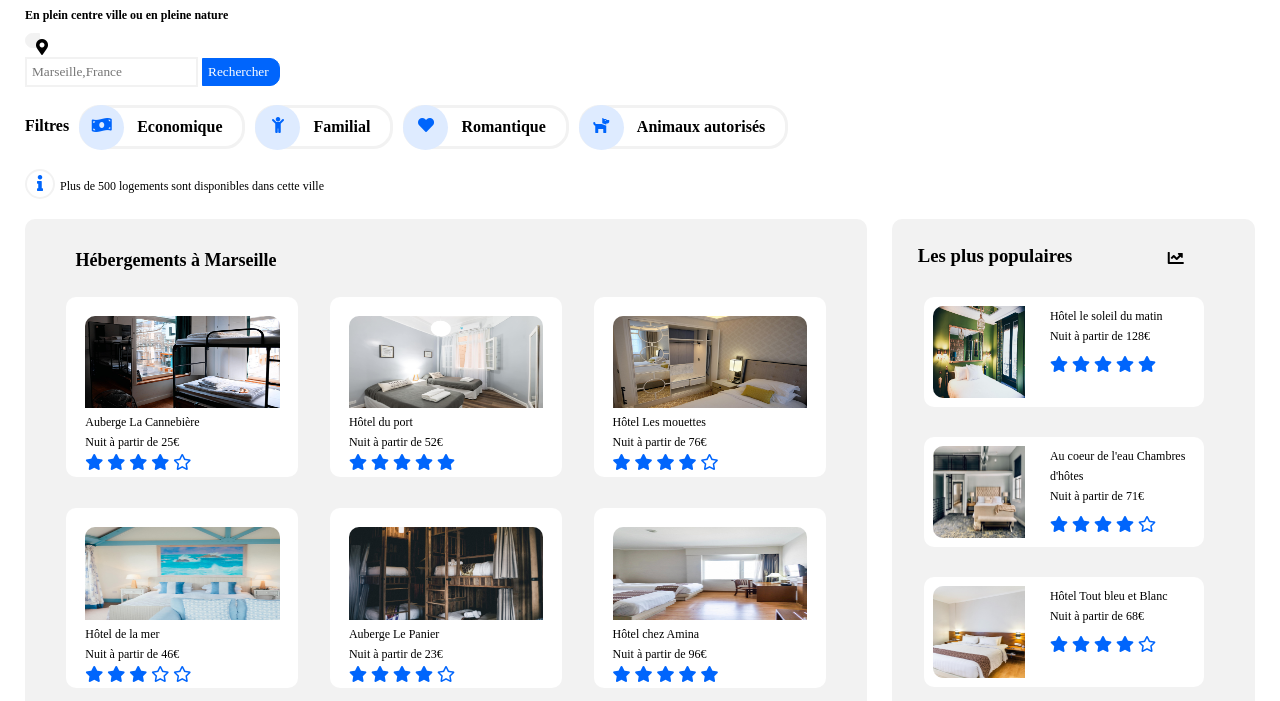
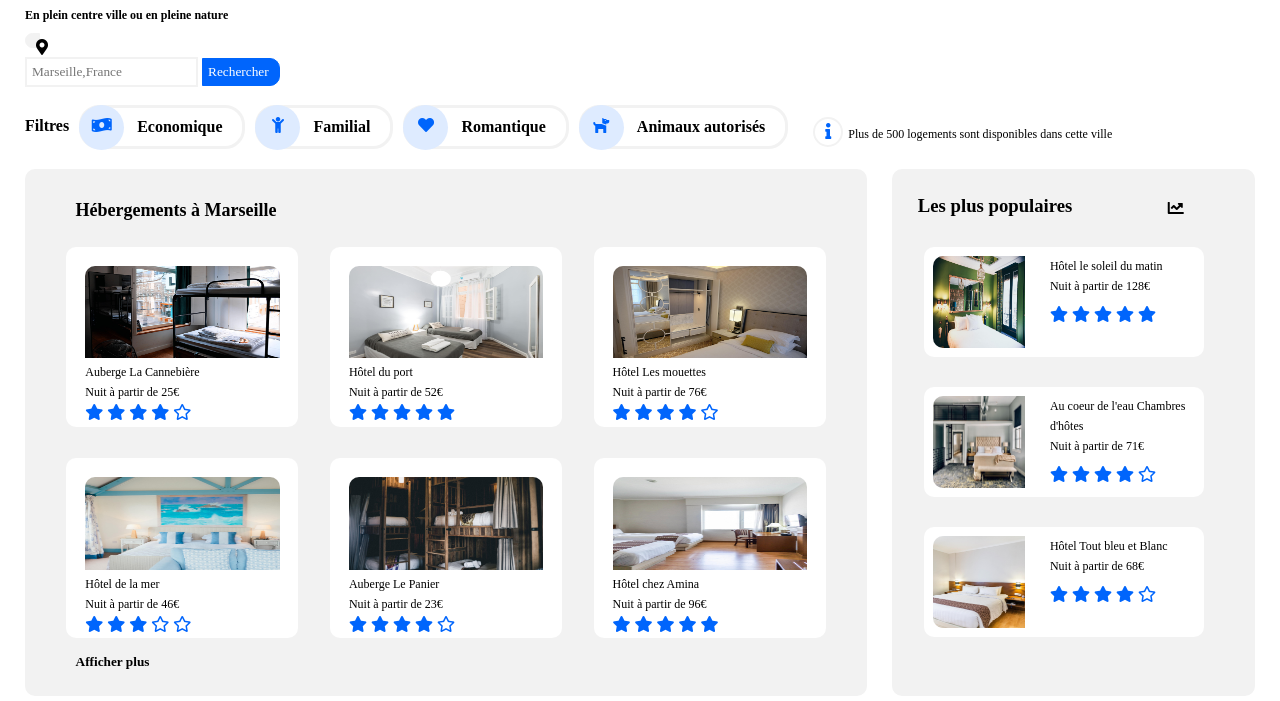
Before and after one commit to CharlotteGuesne/CharlotteGuesne-2-18092020, a plain HTML site: page index.html in a window 1280 px wide. Shown: the part 90-791 px from the top of the page. Drawn offline with Linux system fonts and the light colour scheme; files whose address does not match are found by name; a web font is replaced by a local one.

Commit message:
modifications5

```diff
--- a/index.html
+++ b/index.html
@@ -51,7 +51,7 @@
 
 	    <div id="conteneur2">
 
-        <article>
+            <div>
                 <div class="filtres">
 
                         <p> <strong>Filtres</strong> </p>
@@ -74,7 +74,6 @@
                         </div>
                             <p> <strong>Animaux autorisés </strong></p>
                     </div>
-                    </div>
 
                     <div>
                         <div class="info">
@@ -84,8 +83,8 @@
                                 <p> Plus de 500 logements sont disponibles dans cette ville </p>
                         </div>
                     </div>
-        </article>
-
+                </div>
+            </div>
         </div>
 
     </header>
@@ -191,7 +190,6 @@
                         <i class="fas fa-star"></i>
                         <i class="fas fa-star"></i>
                         <i class="fas fa-star"></i>
-
                         </div>
                     </div>
                     </div>
@@ -257,7 +255,6 @@
                     </div>
                     </div>
                 </div>
-
         </div>
 
 
```
Lines whose indentation alone changed are shown as unchanged.
